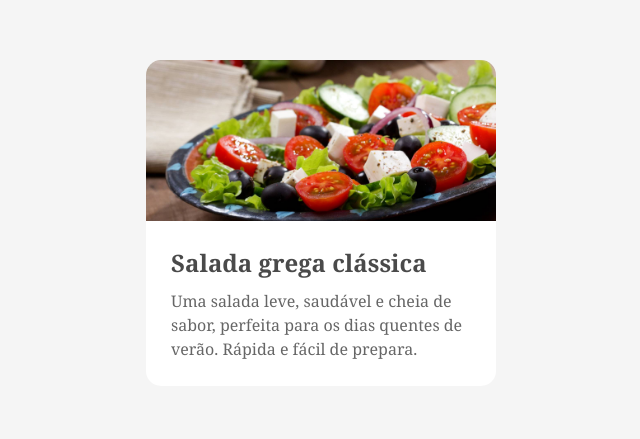
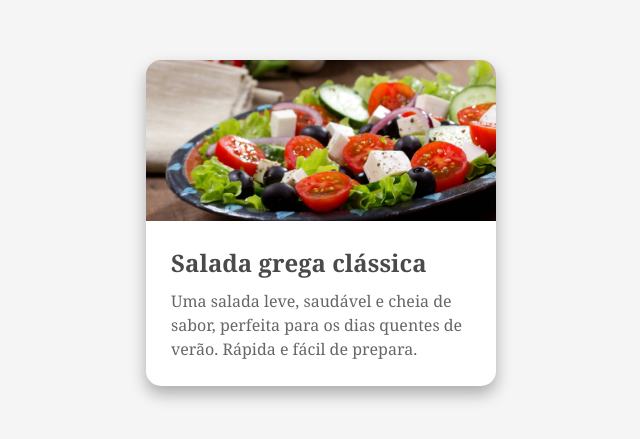
Before and after one commit to sMatthss/Proa-ReceitaProject, a plain HTML site: page index.html in a window 1280 px wide. Shown: the part 177-616 px from the top of the page, without its empty margins (319-959 px from the left). Drawn offline with Linux system fonts and the light colour scheme.

Commit message:
correção box-shadow

```diff
--- a/css/style.css
+++ b/css/style.css
@@ -24,7 +24,7 @@ body{
     background-color: #ffffff;
     border-radius: 15px;    /*Cantos arredondados para um visual*/
 
-    box-shadow: 0 8 16px rgba(0, 0, 0 ,0.1);    /*Uma sombra sutil no card*/
+    box-shadow: 0 8px 16px rgba(0, 0, 0, 0.3);    /*Uma sombra sutil no card*/
 
     overflow: hidden;/*CANTOS ARREDONDADOS NA IMAGEM: Esta propriedade "corta" qualquer conteúdo filho (como a nossa imagem) que tente "vazar" para fora dos cantos arredondados do card.*/
 }
```
